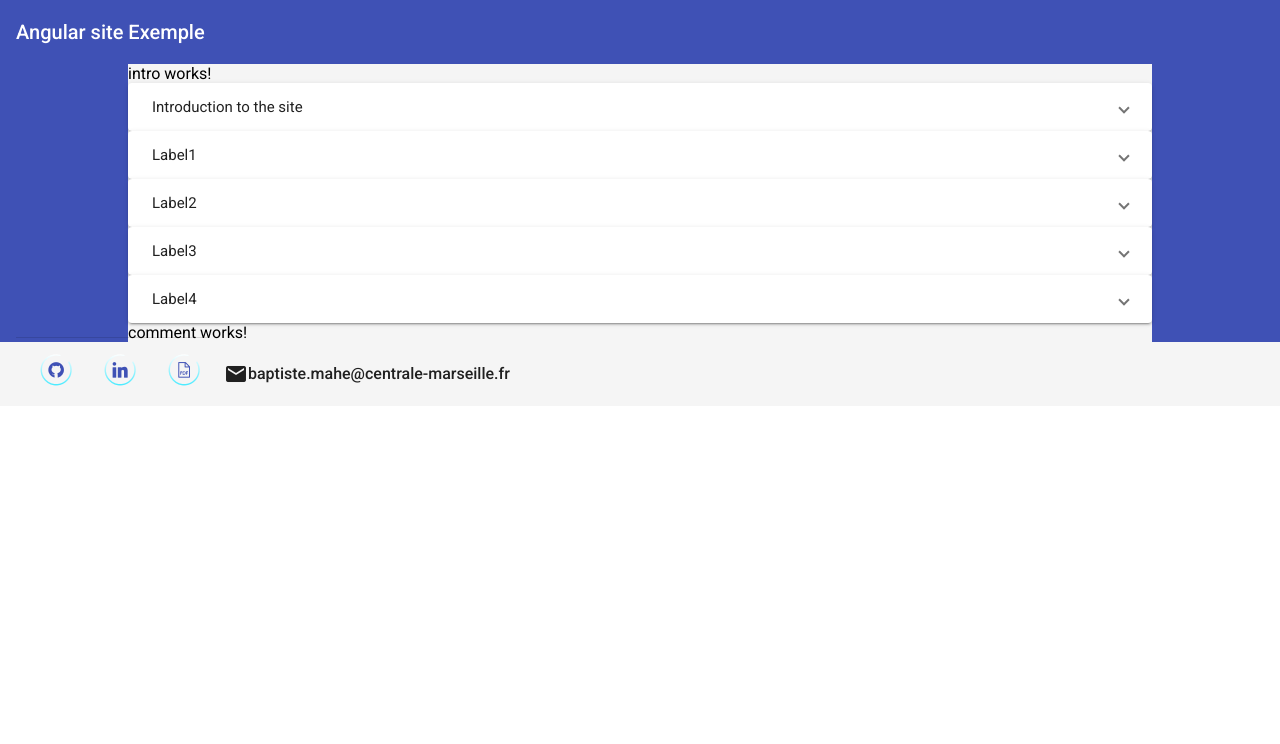
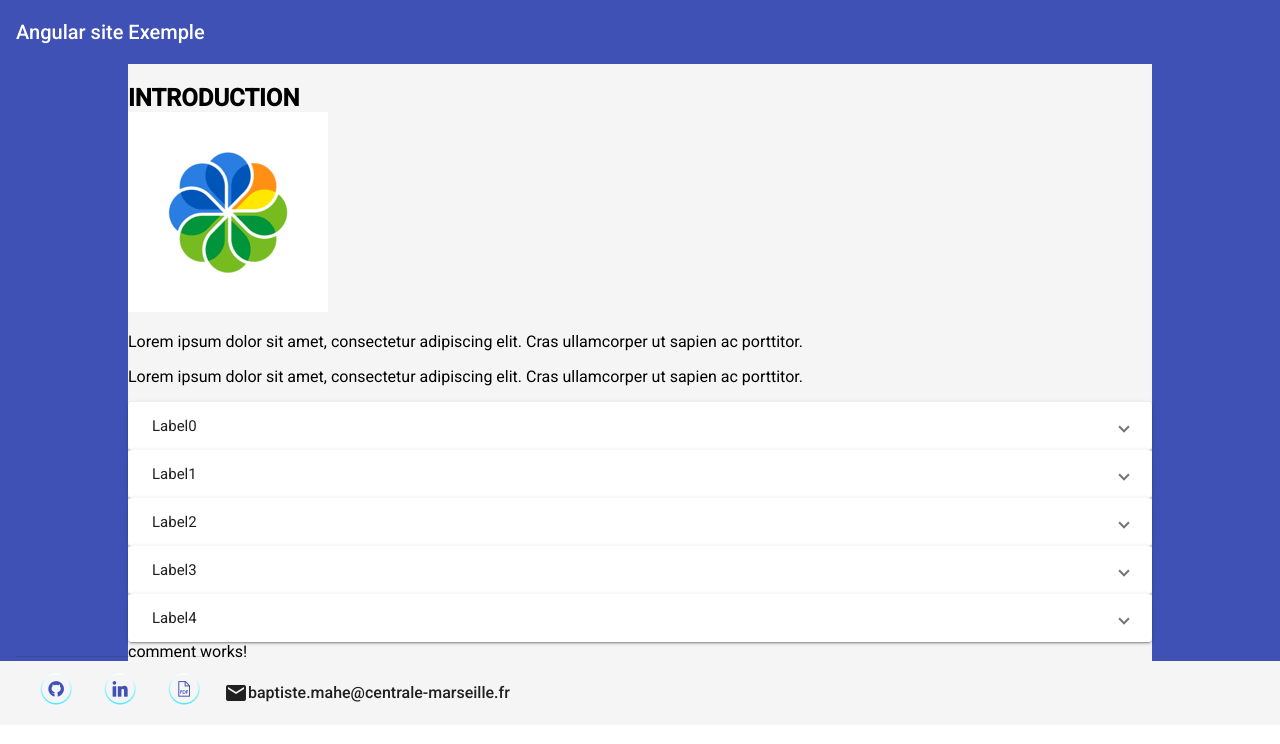
Before and after one commit to BaptisteMahe/mySite, an Angular app: page / in a window 1280 px wide. Shown: the top 744 px of the page. Built offline with nearby package versions, Linux system fonts and the light colour scheme.

Commit message:
Intro now take data from json

```diff
--- a/src/app/components/intro/intro.component.html
+++ b/src/app/components/intro/intro.component.html
@@ -1 +1,5 @@
-<p>intro works!</p>
+<div>
+  <h2>{{this.introProperties.label}}</h2>
+  <img [src]="this.introProperties.imageUrl"/>
+<p *ngFor="let content of this.introProperties.content">{{content.paragraph}}</p>
+</div>
--- a/src/app/components/intro/intro.component.scss
+++ b/src/app/components/intro/intro.component.scss
@@ -1,3 +1,4 @@
-p {
+h2 {
   margin:0px;
+  padding-top: 20px;
 }
--- a/src/app/components/intro/intro.component.ts
+++ b/src/app/components/intro/intro.component.ts
@@ -1,4 +1,6 @@
 import { Component, OnInit } from '@angular/core';
+import { IntroProperties } from '../../interfaces/intro-properties';
+import { ContentService } from '../../services/content.service';
 
 @Component({
   selector: 'app-intro',
@@ -7,9 +9,12 @@ import { Component, OnInit } from '@angular/core';
 })
 export class IntroComponent implements OnInit {
 
-  constructor() { }
+  introProperties: IntroProperties;
+
+  constructor(private contentService: ContentService) { }
 
   ngOnInit() {
+    this.introProperties = this.contentService.getIntroProperties();
   }
 
 }
--- /dev/null
+++ b/src/app/interfaces/intro-properties.ts
@@ -0,0 +1,4 @@
+import { SectionProperties } from './section-properties';
+
+export interface IntroProperties extends SectionProperties {
+}
--- a/src/app/services/content.service.ts
+++ b/src/app/services/content.service.ts
@@ -1,6 +1,7 @@
 import { Injectable } from '@angular/core';
 import { SectionProperties } from '../interfaces/section-properties';
 import { LinkProperties } from '../interfaces/link-properties';
+import { IntroProperties } from '../interfaces/intro-properties';
 import contentJSON from '../../assets/content.json';
 
 @Injectable({
@@ -19,4 +20,8 @@ export class ContentService {
   getLinksProperties(): LinkProperties[] {
     return this.content.links;
   }
+
+  getIntroProperties(): IntroProperties {
+    return this.content.intro;
+  }
 }
--- a/src/assets/content.json
+++ b/src/assets/content.json
@@ -1,6 +1,6 @@
 {
   "sections": [{
-    "label": "Introduction to the site",
+    "label": "Label0",
     "imageUrl": "../../assets/img-example.png",
     "content": [{
       "paragraph":"Lorem ipsum dolor sit amet, consectetur adipiscing elit. Cras ullamcorper ut sapien ac porttitor."
@@ -52,5 +52,14 @@
     "label": "pdfResume",
     "imageUrl":"../../assets/download.png",
     "address":"../../assets/resume.pdf"
-  }]
+  }],
+  "intro": {
+    "label":"INTRODUCTION",
+    "imageUrl":"../../assets/img-example.png",
+    "content": [{
+      "paragraph":"Lorem ipsum dolor sit amet, consectetur adipiscing elit. Cras ullamcorper ut sapien ac porttitor."
+    }, {
+      "paragraph":"Lorem ipsum dolor sit amet, consectetur adipiscing elit. Cras ullamcorper ut sapien ac porttitor."
+    }]
+  }
 }
```
Also changed, not shown: src/assets/img-example.png.
